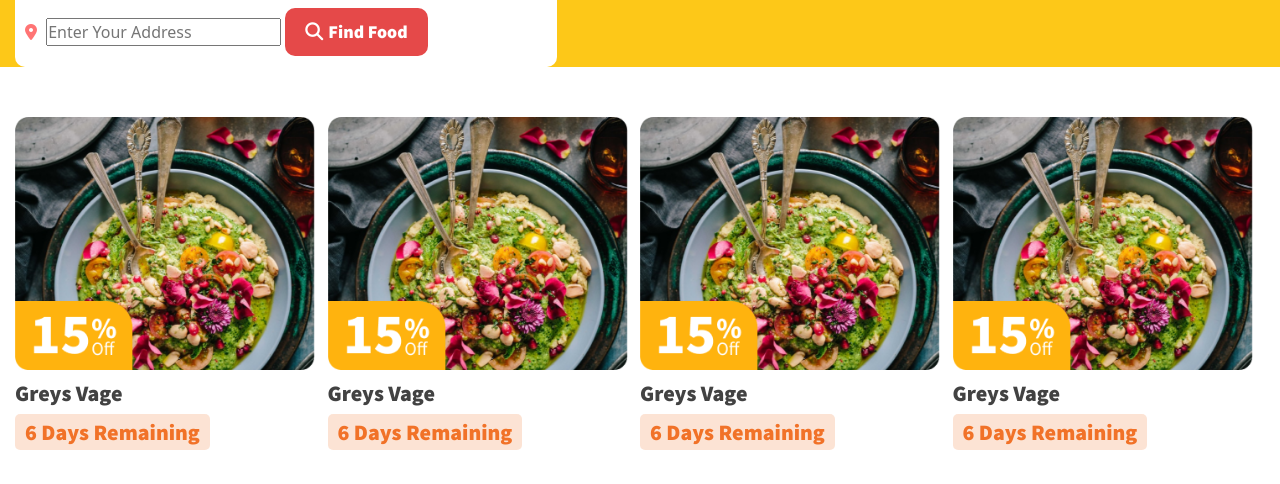
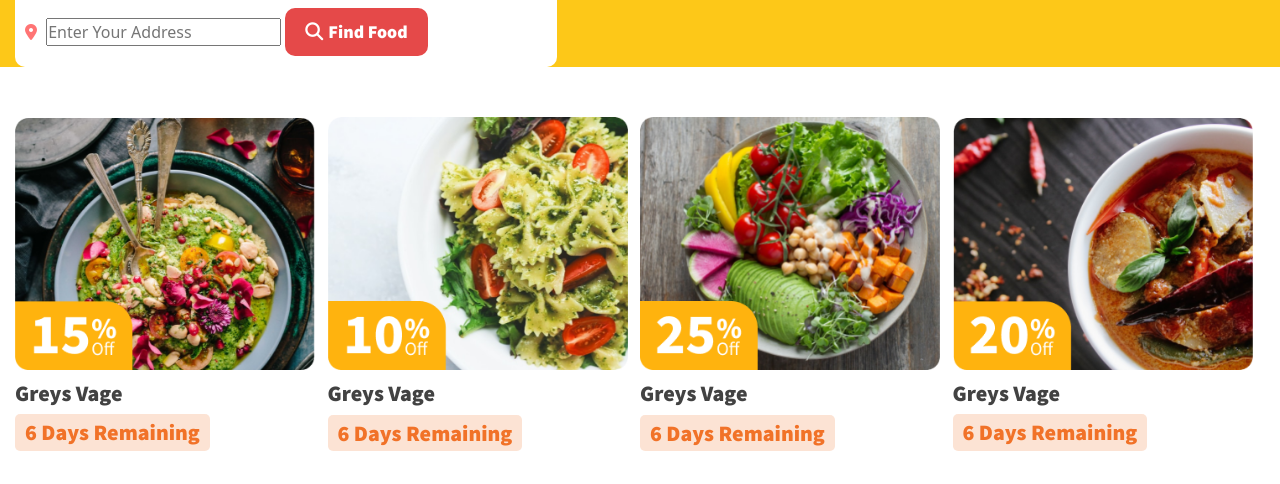
Before and after one commit to alisherfn28/food_wagon, a plain HTML site: page index.html in a window 1280 px wide. Shown: the part 316-800 px from the top of the page. Drawn offline with nearby package versions, Linux system fonts and the light colour scheme.

Commit message:
food_wagon

```diff
--- a/index.html
+++ b/index.html
@@ -112,7 +112,7 @@
         </div>
         <div class="card">
           <div class="card_img">
-            <img src="./img/img_1.png" alt="img" />
+            <img src="./img/img_2.png" alt="img" />
           </div>
           <div class="card_title">
             <h3>Greys Vage</h3>
@@ -121,7 +121,7 @@
         </div>
         <div class="card">
           <div class="card_img">
-            <img src="./img/img_1.png" alt="img" />
+            <img src="./img/img_3.png" alt="img" />
           </div>
           <div class="card_title">
             <h3>Greys Vage</h3>
@@ -130,7 +130,7 @@
         </div>
         <div class="card">
           <div class="card_img">
-            <img src="./img/img_1.png" alt="img" />
+            <img src="./img/img_4.png" alt="img" />
           </div>
           <div class="card_title">
             <h3>Greys Vage</h3>
```
